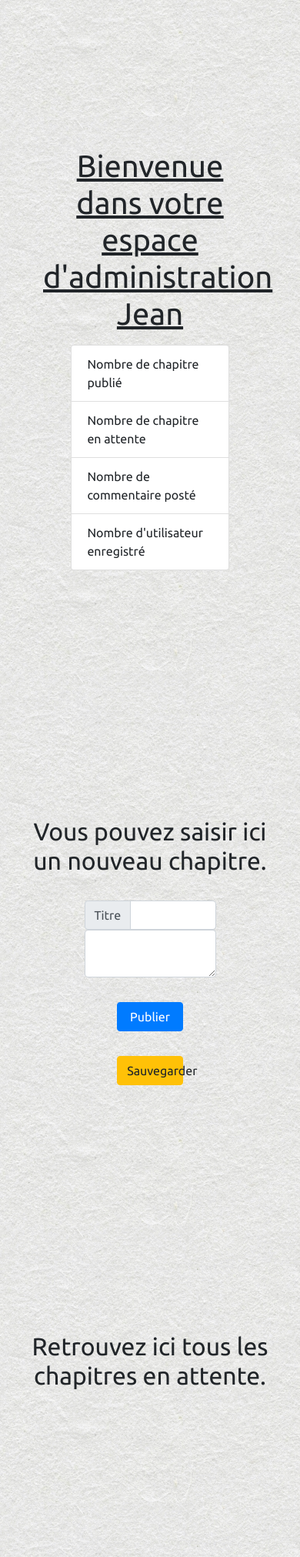
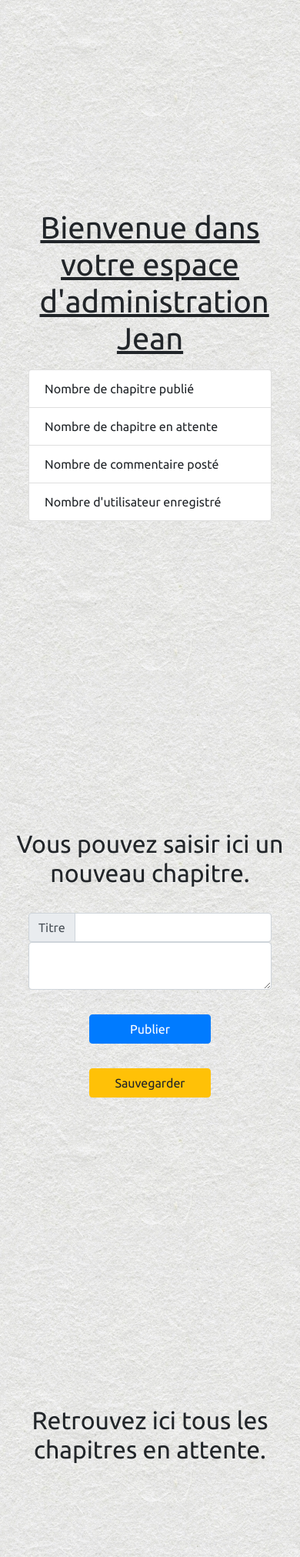
Before and after one commit to valentinantoin/Blog-Jean-Forteroche, a PHP site: template src/views/admin.twig in a window 390 px wide. Shown: the part 208-2231 px from the top of the page at 77% size. Run offline with PHP 8.4, Linux system fonts and the light colour scheme; the template is opened without the code that fills it, so the values that code supplies are empty; some libraries are stand-ins or nearby versions; some web fonts are replaced.

Commit message:
Add media queries

```diff
--- a/public/css/style.css
+++ b/public/css/style.css
@@ -57,13 +57,6 @@ p {
     text-align: justify;
     margin: 2rem;
 }
-
-.error {
-    width: 100%;
-    justify-content: center;
-    font-size: 2rem;
-}
-
 
 /*---   HEADER   ---*/
 nav > a:first-child{
@@ -136,7 +129,21 @@ img {
     height: 700px;
 }
 
-@media ( max-width: 769px) {
+
+@media ( max-width: 1024px) {
+
+    .list-group,
+    form,
+    card {
+        width: 80%;
+        margin: auto;
+    }
+
+
+}
+
+
+@media ( max-width: 768px) {
 
     /*--- CARROUSEL   ---*/
     img {
@@ -145,7 +152,7 @@ img {
 
     .carousel-inner{
         height: 300px;
-        margin-top: 5rem;
+        margin-top: 3rem;
     }
 
     main{
@@ -156,4 +163,63 @@ img {
         margin: 1rem 2rem;
     }
 
+    .mt {
+        padding-top: 10rem;
+    }
+
+    section {
+        width: 90%;
+        margin: auto;
+    }
+    .list-group,
+    form,
+    card {
+        width: 90%;
+        margin: auto;
+    }
+
+
+
 }
+
+@media (max-width: 375px) {
+
+    .btncontainer {
+        width: 100%;
+        display: flex;
+        flex-direction: column;
+        justify-content: space-around;
+    }
+
+    .btn{
+        width: 100%;
+        margin: 1rem auto;
+    }
+
+    .controls {
+        margin: auto;
+    }
+
+    .btnChap {
+        width: 100%;
+        margin: 1rem auto;
+    }
+
+    .input-group {
+        flex-direction: column;
+        width: 100%;
+    }
+
+    #addon-wrapping {
+        width: 100%;
+        justify-content: center;
+    }
+
+    #comment {
+        width: 100%;
+    }
+
+    .input-group > .form-control {
+        width: 100%;
+    }
+}
```
